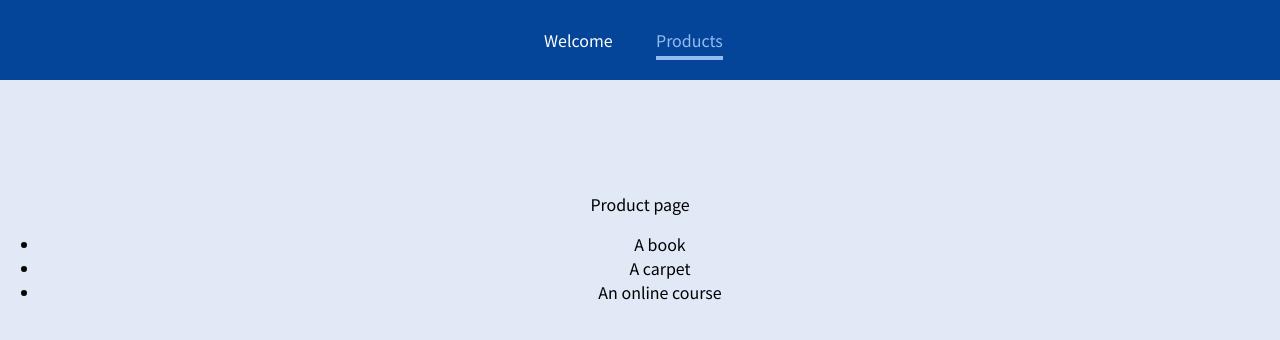
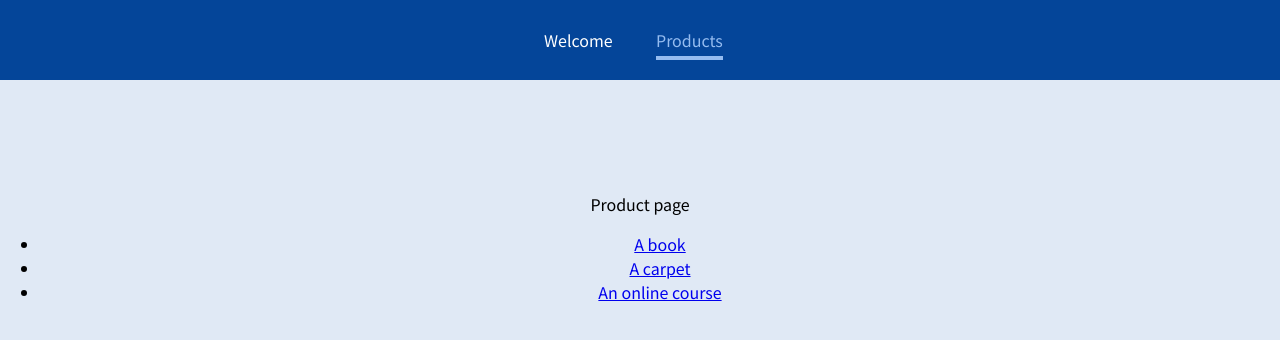
Before and after one commit to falcon-bridge/Multi-page-SPA, a JavaScript app: page /products in a window 1280 px wide. Shown: the top 340 px of the page. Built offline with nearby package versions, Linux system fonts and the light colour scheme.

Commit message:
used Swith and exact for configuring routes

```diff
--- a/src/App.js
+++ b/src/App.js
@@ -1,4 +1,4 @@
-import { Route } from "react-router-dom";
+import { Route, Switch } from "react-router-dom";
 
 import Welcome from "./pages/Welcome";
 import Products from "./pages/Products";
@@ -10,15 +10,17 @@
     <div>
       <MainHeader />
       <main>
+        <Switch>
           <Route path="/welcome">
             <Welcome />
           </Route>
-        <Route path="/products">
+          <Route path="/products" exact>
             <Products />
           </Route>
-        <Route path="/product-detail/:productId">
+          <Route path="/products/:productId">
             <ProducTdetail />
           </Route>
+        </Switch>
       </main>
     </div>
   );
--- a/src/pages/Products.js
+++ b/src/pages/Products.js
@@ -1,11 +1,19 @@
+import { Link } from "react-router-dom";
+
 const Products = () => {
   return (
     <section>
       <div>Product page</div>
       <ul>
-        <li>A book</li>
-        <li>A carpet</li>
-        <li>An online course</li>
+        <li>
+          <Link to="/products/p1">A book</Link>
+        </li>
+        <li>
+          <Link to="/products/p2">A carpet</Link>
+        </li>
+        <li>
+          <Link to="/products/p3">An online course</Link>
+        </li>
       </ul>
     </section>
   );
```
Also changed, not shown: 1 other file (tests, documents, lock files or other folders). Lines whose indentation alone changed are shown as unchanged.
